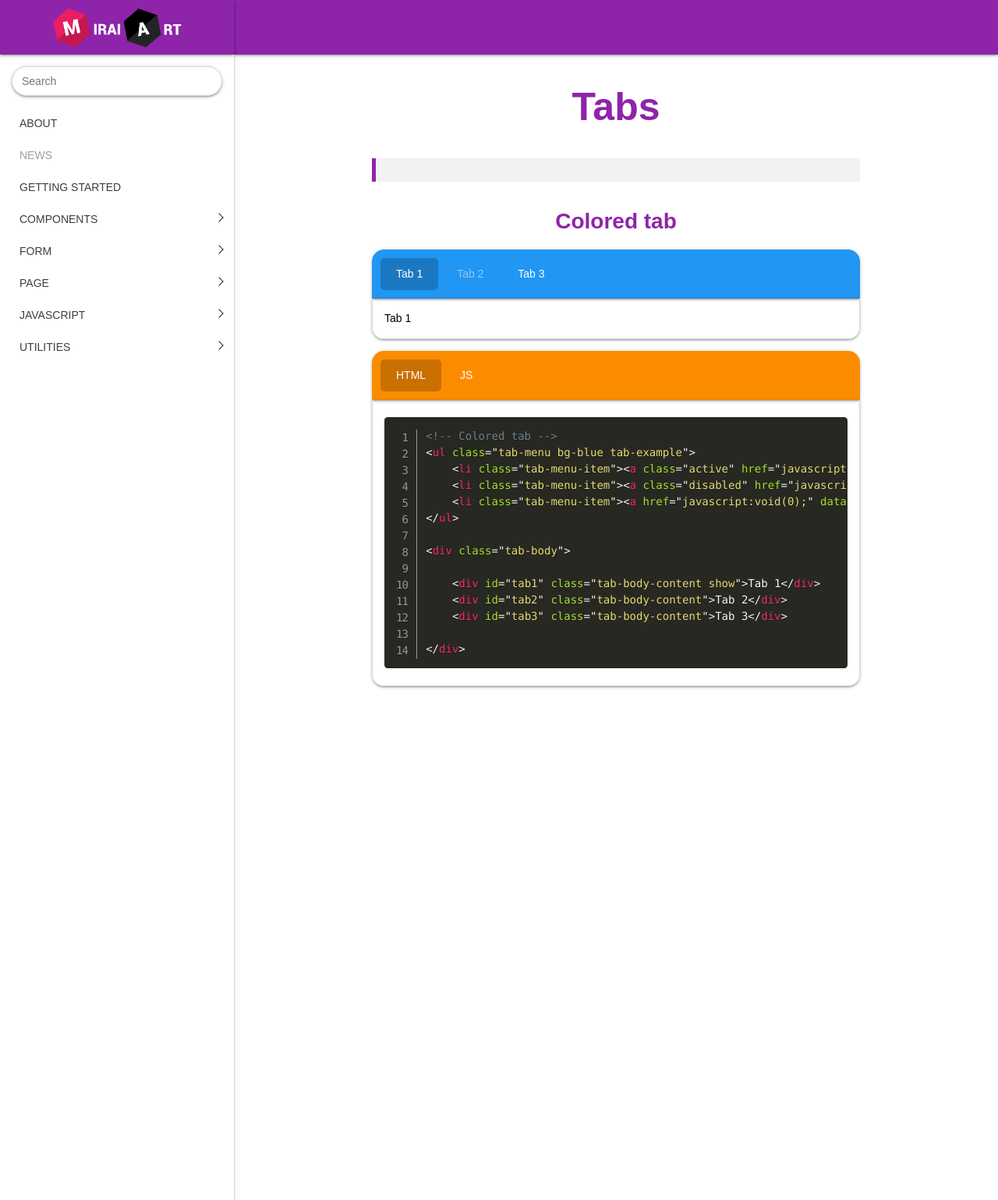
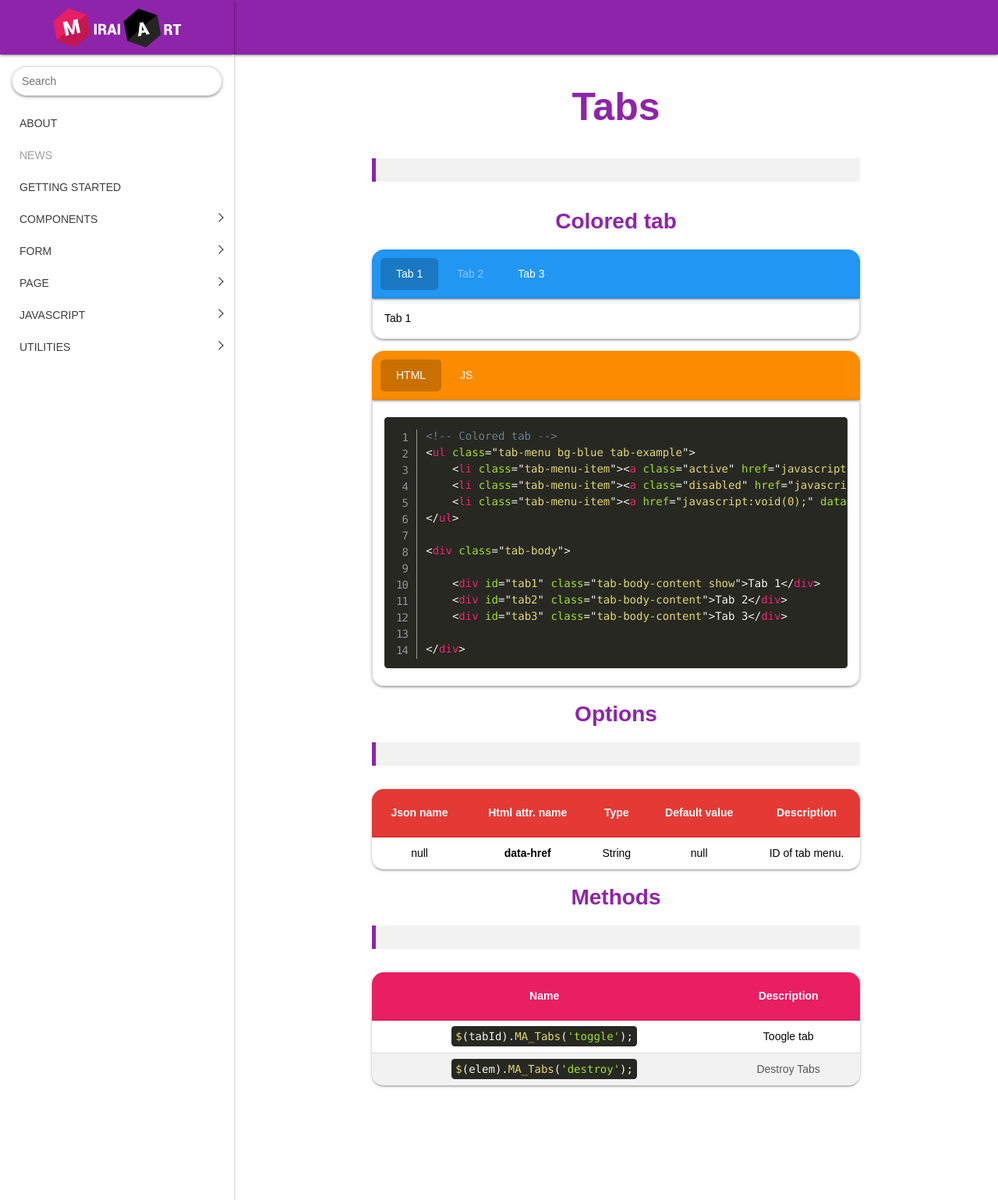
Before and after one commit to MiraiArt/miraiart.github.io, a Jekyll site: the page built from tabs.html, in a window 1280 px wide. Shown: the whole page at 78% size. Built offline with Jekyll 4.4.1, drawn with Linux system fonts in a browser that asks for light colours; nearby versions of some CDN libraries; comment, search, counter and statistics services are not loaded.

Commit message:
commit tabs method

```diff
--- a/js/media.js
+++ b/js/media.js
@@ -1,5 +1,5 @@
 $(function () {
-    $('.img-zoom-one').MA_imgZoom({
+    $('.img-zoom-one').MA_ImgZoom({
         button: {
             close: {
                 name: '<i class="fas fa-times"></i>',
@@ -7,7 +7,7 @@
             }
         }
     });
-    $('.img-zoom-group').MA_imgZoom({
+    $('.img-zoom-group').MA_ImgZoom({
         button: {
             arrowLeft: {
                 name: '<i class="fas fa-arrow-left"></i>',
--- a/js/mirai-art.js
+++ b/js/mirai-art.js
@@ -11,7 +11,7 @@
         initPlugin(this, settings, 'sidenav');
     };
 
-    $.fn.MA_imgZoom = function (options) {
+    $.fn.MA_ImgZoom = function (options) {
 
         if (typeof options === 'string') {
 
@@ -50,13 +50,21 @@
         initPlugin(this, settings, 'imgZoom');
     };
 
-    $.fn.MA_tabs = function (options) {
+    $.fn.MA_Tabs = function (options) {
+
+        if (typeof options === 'string') {
+
+            var settings = options;
+
+        } else {
 
             var defaults = {
 
             };
 
             var settings = $.extend({}, defaults, options);
+
+        }
         initPlugin(this, settings, 'tabs');
     };
 
@@ -510,8 +518,6 @@
 
         }
 
-
-
     };
 
     var imgZoomDisplayEvent = (_thisElem, settings, _imgElems) => {
@@ -651,7 +657,21 @@
     };
 
     var tabsPlugin = (_thisElem, settings) => {
-        $(_thisElem).find('a:not(.disabled)').on('click', () => { tabsDisplayEvent(event.currentTarget, settings) });
+
+        if (typeof settings !== 'string') {
+            $(_thisElem).find('a:not(.disabled)').on('click.tabs', (event) => { tabsDisplayEvent(event.currentTarget, settings) });
+        } else {
+            switch (settings) {
+                case 'destroy':
+                    $(_thisElem).find('a').off('click.tabs');
+                    break;
+
+                case 'toggle':
+                    $('a[data-href="#' + $(_thisElem).attr('id') + '"]').trigger('click.tabs');
+                    break;
+            }
+        }
+
     };
 
     var tabsDisplayEvent = (_thisElem, settings) => {
@@ -1519,13 +1539,13 @@
 });
 
 $('.MA-sidenav').MA_Sidenav();
-$('.MA-imgZoom').MA_imgZoom();
-$('.MA-tabs').MA_tabs();
+$('.MA-imgZoom').MA_ImgZoom();
+$('.MA-tabs').MA_Tabs();
 $('.MA-scrollTop').MA_ScrollTop();
 $('.MA-checkbox').MA_Checkbox();
 $('.MA-radiobox').MA_Radiobox();
 $('.MA-switch').MA_Switch();
-$('.MAtooltip').MA_Tooltip();
+$('.MA-tooltip').MA_Tooltip();
 $('.MA-accordion').MA_Accordion();
 $('.MA-inputCount').MA_InputCount();
-$('.MA-progress').MA_InputCount();
+$('.MA-progress').MA_Progress();
--- a/js/tabs.js
+++ b/js/tabs.js
@@ -1,3 +1,3 @@
 $(function () {
-    $('.tab-example').MA_tabs();
+    $('.tab-example').MA_Tabs();
 });
--- a/media.html
+++ b/media.html
@@ -233,15 +233,15 @@
 
             <tbody class="tbody no-tfoot">
                 <tr>
-                    <td><code class="language-js">$(elem).MA_imgZoom('open');</code></td>
+                    <td><code class="language-js">$(elem).MA_ImgZoom('open');</code></td>
                     <td>Open ImgZoom</td>
                 </tr>
                 <tr>
-                    <td><code class="language-js">$(elem).MA_imgZoom('close');</code></td>
+                    <td><code class="language-js">$(elem).MA_ImgZoom('close');</code></td>
                     <td>Close ImgZoom</td>
                 </tr>
                 <tr>
-                    <td><code class="language-js">$(elem).MA_imgZoom('destroy');</code></td>
+                    <td><code class="language-js">$(elem).MA_ImgZoom('destroy');</code></td>
                     <td>Destroy ImgZoom</td>
                 </tr>
             </tbody>
--- a/tabs.html
+++ b/tabs.html
@@ -67,7 +67,7 @@
             <pre class="language-js line-numbers">
                 <code>
                     //Init tabs
-                    $('.tab-example').MA_tabs();
+                    $('.tab-example').MA_Tabs();
                 </code>
             </pre>
         </div>
@@ -75,4 +75,77 @@
     </div>
 
 </div>
+
+<h4 class="text-center text-purple">Options</h4>
+
+<div class="form-row">
+    <blockquote class="blockquote border-purple m-bottom-15">
+        <p></p>
+    </blockquote>
+</div>
+
+<div class="form-row">
+
+    <div class="responsive-table">
+
+        <table class="table table-center table-striped">
+            <thead class="thead bg-red">
+                <tr>
+                    <th>Json name</th>
+                    <th>Html attr. name</th>
+                    <th>Type</th>
+                    <th>Default value</th>
+                    <th>Description</th>
+                </tr>
+            </thead>
+
+            <tbody class="tbody no-tfoot">
+                <tr>
+                    <td>null</td>
+                    <td><b>data-href</b></td>
+                    <td>String</td>
+                    <td>null</td>
+                    <td>ID of tab menu.</td>
+                </tr>
+            </tbody>
+        </table>
+
+    </div>
+</div>
+<h4 class="text-center text-purple">Methods</h4>
+
+<div class="form-row">
+    <blockquote class="blockquote border-purple m-bottom-15">
+        <p></p>
+    </blockquote>
+</div>
+
+<div class="form-row">
+
+    <div class="responsive-table">
+
+        <table class="table table-center table-striped">
+            <thead class="thead bg-pink">
+                <tr>
+                    <th>Name</th>
+                    <th>Description</th>
+                </tr>
+            </thead>
+
+            <tbody class="tbody no-tfoot">
+                <tr>
+                    <td><code class="language-js">$(tabId).MA_Tabs('toggle');</code></td>
+                    <td>Toogle tab</td>
+                </tr>
+                <tr>
+                    <td><code class="language-js">$(elem).MA_Tabs('destroy');</code></td>
+                    <td>Destroy Tabs</td>
+                </tr>
+            </tbody>
+        </table>
+
+    </div>
+</div>
+
+
 <script type="text/javascript" src="/js/tabs.js"></script>
```
Lines whose indentation alone changed are shown as unchanged.
